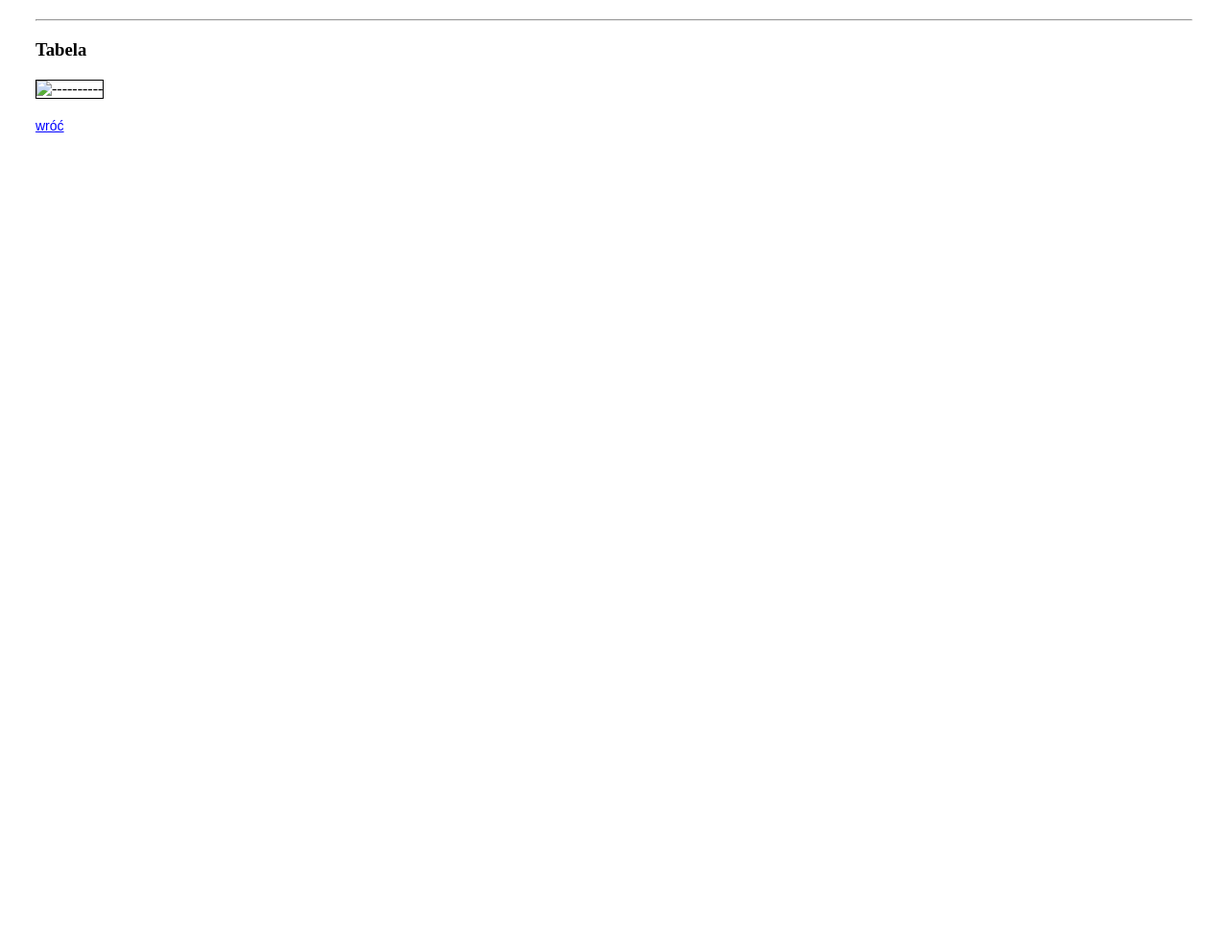
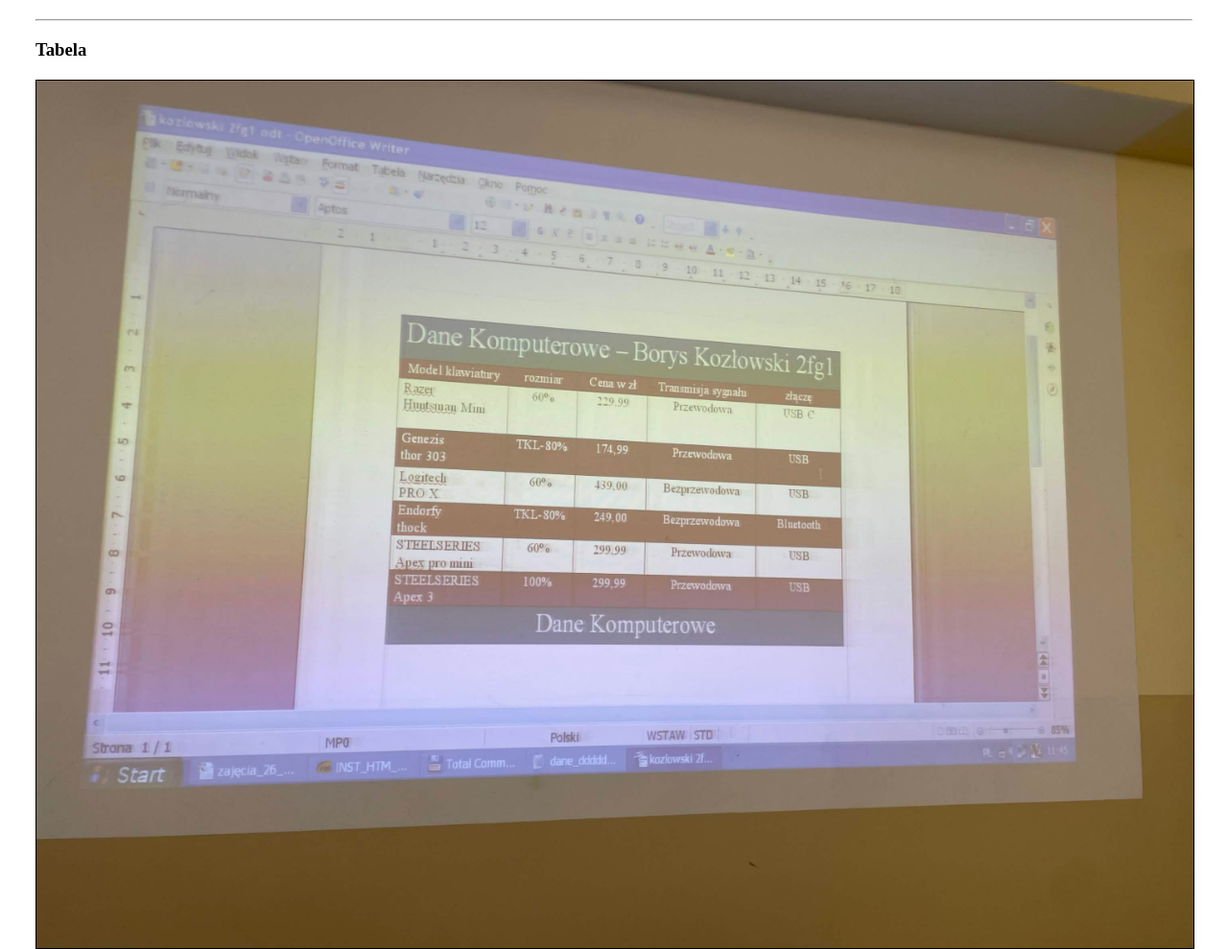
Before and after one commit to borysiatka2010-cmyk/witryny-i-aplikacje, a plain HTML site: page kozlowski_tabela.html in a window 1280 px wide. Shown: the top 989 px of the page at 96% size. Before the commit the page ends 800 px from the top, so only its background shows below. Drawn offline with Linux system fonts and the light colour scheme.

Commit message:
Update kozlowski_tabela.html

```diff
--- a/kozlowski_tabela.html
+++ b/kozlowski_tabela.html
@@ -34,7 +34,7 @@
 
     <h3>Tabela</h3>
     <div class="tabela-kontener">
- <img src="tabela.jpg" alt="----------">
+ <img src="ZDJECIA ITP/tabela.jpg" alt="----------">
     </div>
 
     <div class="powrot"><a href="index.html">wróć</a></div>
```
